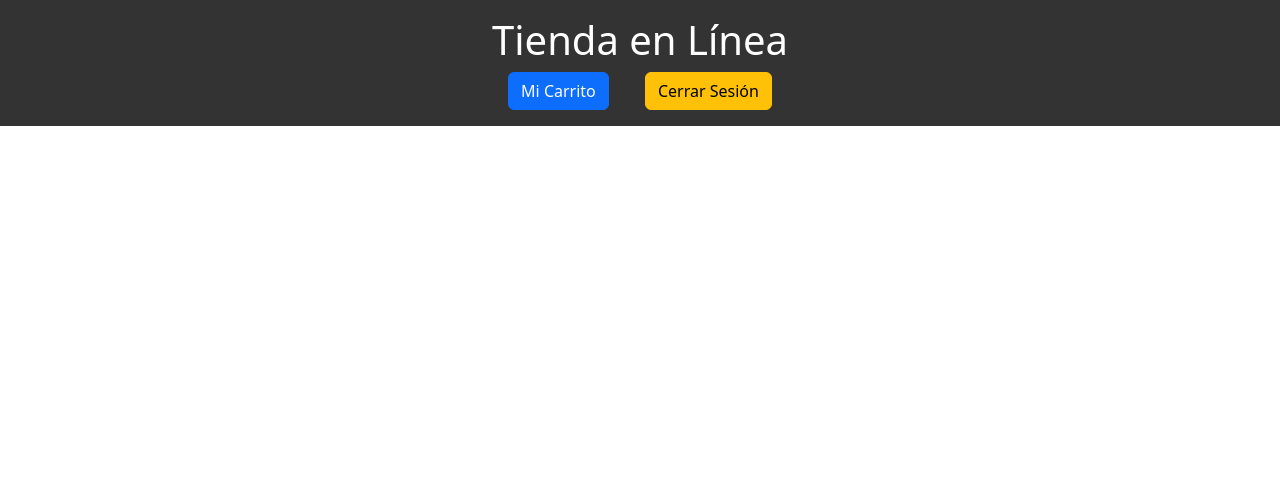
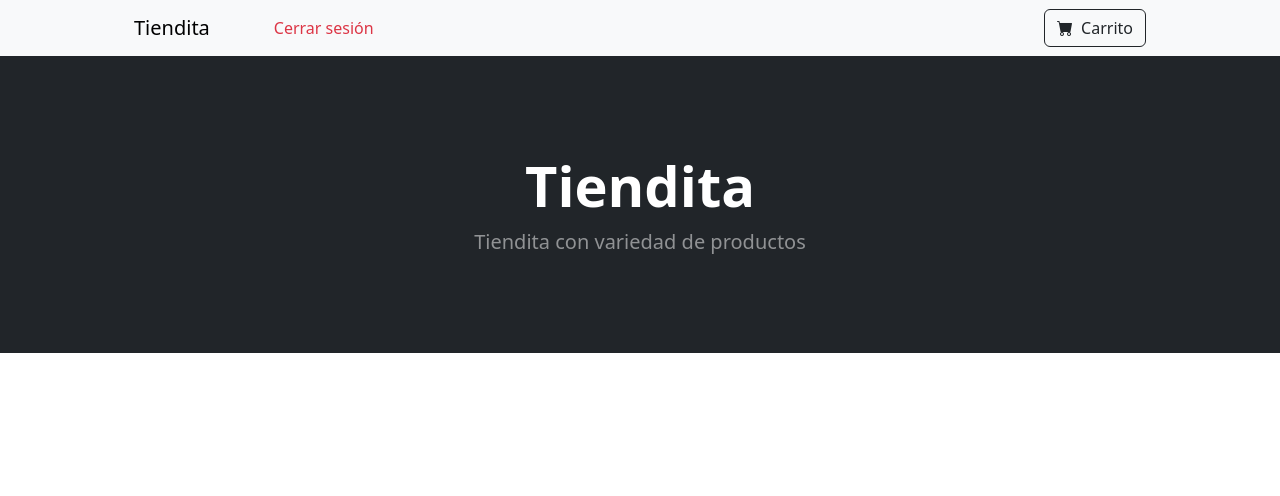
Before and after one commit to CruzCris/web-project, a PHP site: page / in a window 1280 px wide. Shown: the top 496 px of the page. Run offline with PHP 8.4, Linux system fonts and the light colour scheme; a user stored in the database is signed in; some libraries are stand-ins or nearby versions.

Commit message:
css del index

```diff
--- a/index.php
+++ b/index.php
@@ -20,26 +20,52 @@
     <link rel="stylesheet" href="styles.css">
     <link rel="stylesheet" href="https://cdn.jsdelivr.net/npm/bootstrap@5.3.2/dist/css/bootstrap.min.css" integrity="sha384-T3c6CoIi6uLrA9TneNEoa7RxnatzjcDSCmG1MXxSR1GAsXEV/Dwwykc2MPK8M2HN" crossorigin="anonymous">
     <script defer src="script.js"></script>
+    <link href="https://cdn.jsdelivr.net/npm/bootstrap-icons@1.5.0/font/bootstrap-icons.css" rel="stylesheet" />
+    <script src="https://cdn.jsdelivr.net/npm/sweetalert2@11"></script> <!-- Agrega esta línea -->
+
 </head>
 <body>
-    <header>
-        <h1>Tienda en Línea</h1>
-        <nav>
-            <a href="carrito.php" class="btn btn-primary">Mi Carrito</a>
-            <a href="logout.php" class="btn btn-warning">Cerrar Sesión</a>
+<nav class="navbar navbar-expand-lg navbar-light bg-light">
+            <div class="container px-4 px-lg-5">
+                <a class="navbar-brand" >Tiendita</a>
+                <button class="navbar-toggler" type="button" data-bs-toggle="collapse" data-bs-target="#navbarSupportedContent" aria-controls="navbarSupportedContent" aria-expanded="false" aria-label="Toggle navigation"><span class="navbar-toggler-icon"></span></button>
+                <div class="collapse navbar-collapse" id="navbarSupportedContent">
+                    <ul class="navbar-nav me-auto mb-2 mb-lg-0 ms-lg-4">
+                        <li class="nav-item"><a class="nav-link active text-danger" aria-current="page" href="logout.php">Cerrar sesión</a></li>
+
+                    </ul>
+                    <form class="d-flex">
+                    <a href="carrito.php" class="btn btn-outline-dark" type="submit">
+                            <i class="bi-cart-fill me-1"></i>
+                            Carrito
+
+
+                            </a>
+                    </form>
+                </div>
+            </div>
         </nav>
+        <!-- Header-->
+        <header class="bg-dark py-5">
+            <div class="container px-4 px-lg-5 my-5">
+                <div class="text-center text-white">
+                    <h1 class="display-4 fw-bolder">Tiendita</h1>
+                    <p class="lead fw-normal text-white-50 mb-0">Tiendita con variedad de productos</p>
+                </div>
+            </div>
+
+
     </header>
-    <main id="product-list">
-        <div id="modal" class="modal">
-            <div class="modal-content">
-                <span class="close-button">&times;</span>
-                <p id="modal-text"></p>
+    <section class="py-5">
+            <div class="container px-4 px-lg-5 mt-5">
+                <div class="row gx-4 gx-lg-5 row-cols-2 row-cols-md-3 row-cols-xl-4 justify-content-center" id="product-list">
+                </div>
             </div>
-        </div>
-        <!-- Los productos se cargarán aquí dinámicamente -->
-    </main>
+        </section>
     <script>
     var idCliente = "<?php echo $_SESSION['idCliente']; ?>";
     </script>
+    <!-- Bootstrap core JS-->
+    <script src="https://cdn.jsdelivr.net/npm/bootstrap@5.2.3/dist/js/bootstrap.bundle.min.js"></script>
 </body>
 </html>
```
